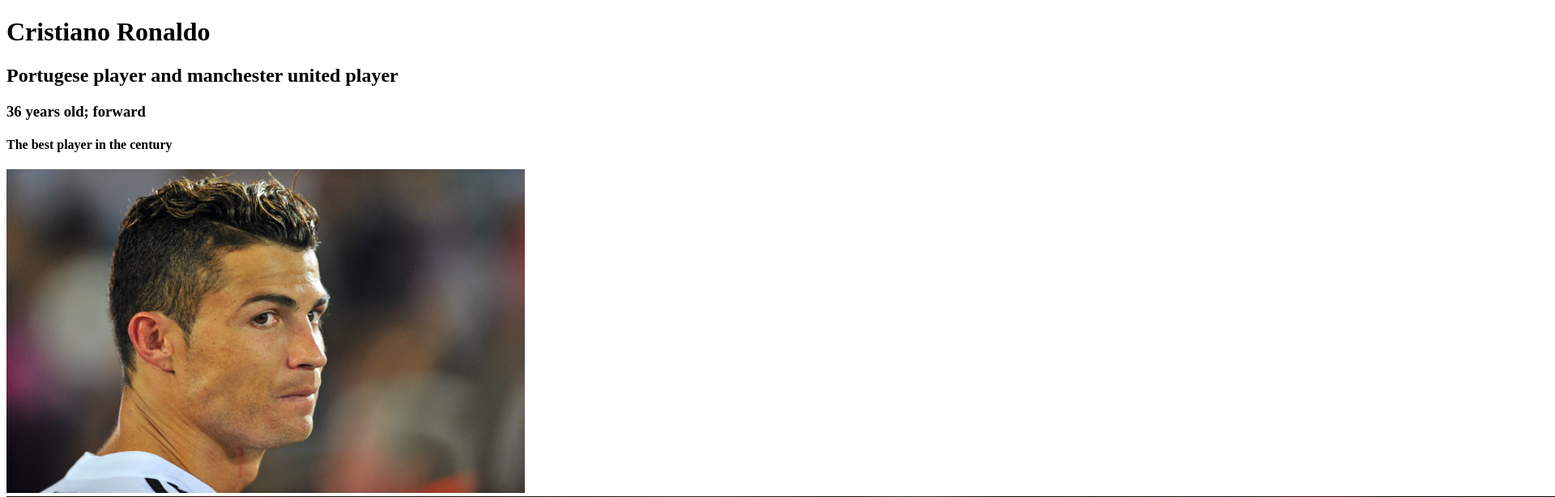
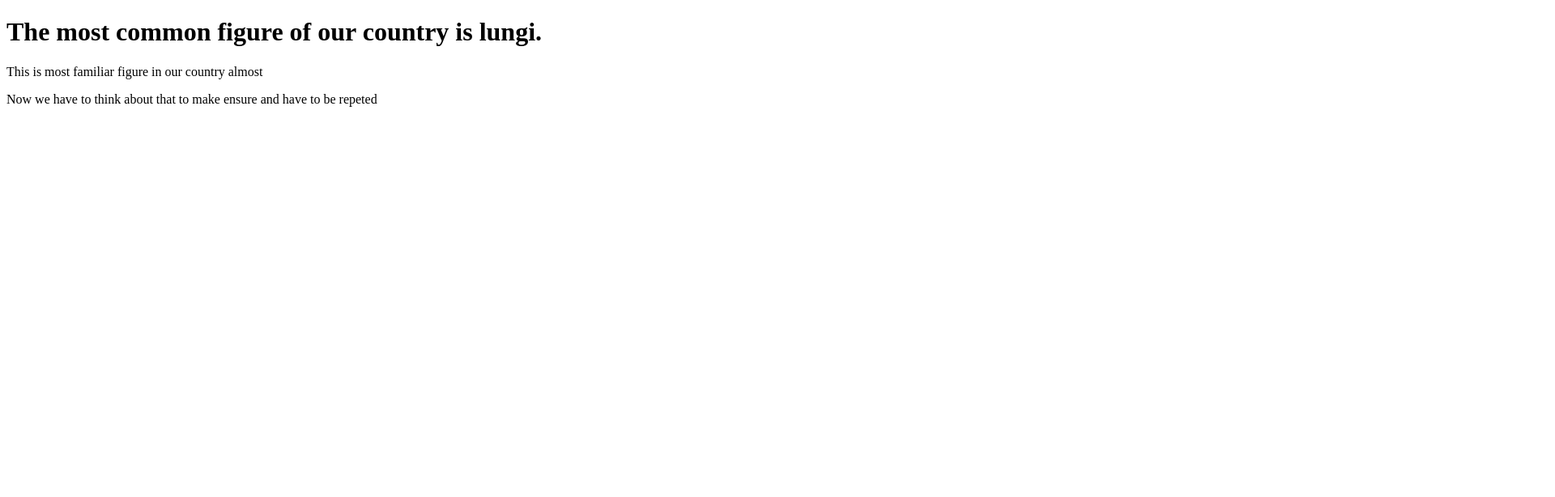
Before and after one commit to Omaralabdullah051/my-third-repo, a plain HTML site: page index.html in a window 1280 px wide. Shown: the top 614 px of the page at 81% size, 1920 px wide, since content can reach past the window. Drawn offline with Linux system fonts and the light colour scheme.

Commit message:
new html

```diff
--- a/index.html
+++ b/index.html
@@ -4,16 +4,12 @@
     <meta charset="UTF-8">
     <meta http-equiv="X-UA-Compatible" content="IE=edge">
     <meta name="viewport" content="width=device-width, initial-scale=1.0">
-    <title>My Third Repo</title>
+    <title>This is my added style website</title>
+
 </head>
 <body>
-    <h1>Cristiano Ronaldo</h1>
-    <h2>Portugese player and manchester united player</h2>
-    <h3>36 years old; forward</h3>
-    <h4>The best player in the century</h4>
-    <img src="C.jpg" alt="">
-    <img src="R.jpg" alt="">
-    <img src="CR.jpg" alt="">
-    <img src="Cristiano.jpg" alt="">
+    <h1>The most common figure of our country is lungi.</h1>
+    <p>This is most familiar figure in our country almost</p>
+    <p>Now we have to think about that to make ensure and have to be repeted</p>
 </body>
 </html>
```
